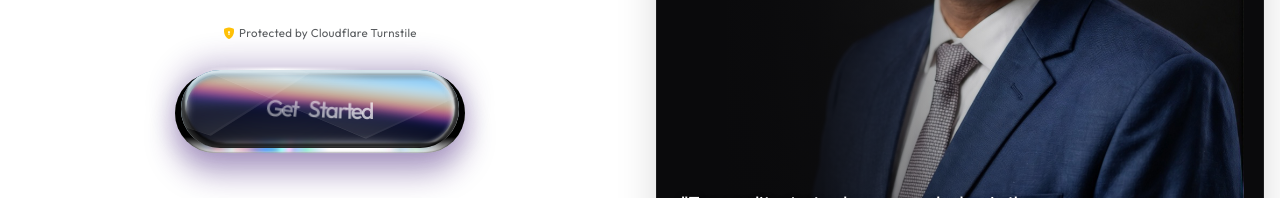
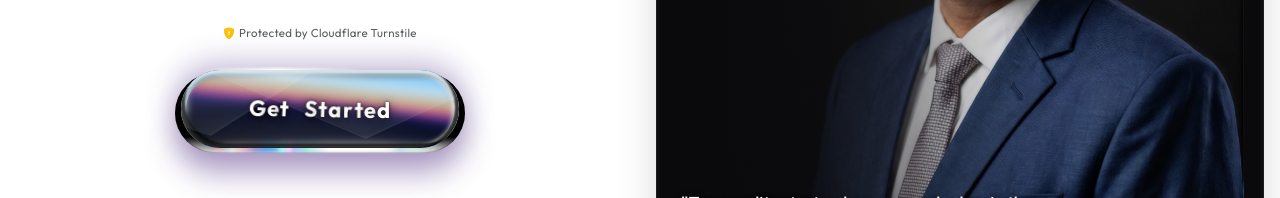
Before and after one commit to hiteshsuthar911/Mts-Decor---Measurment-Sheet-Software, a React (Vite) app: page /login in a window 1280 px wide. Shown: the part 479-677 px from the top of the page. Built offline with nearby package versions, Linux system fonts and the light colour scheme; no server answers.

Commit message:
style: fix visibility, contrast, and letter spacing of Get Started text on login button

```diff
--- a/src/components/UiverseLoginButton.css
+++ b/src/components/UiverseLoginButton.css
@@ -383,8 +383,8 @@
   z-index: 3;
   position: relative;
   height: 100%;
-  font-size: 23px;
-  font-weight: 500;
+  font-size: 22px;
+  font-weight: 700;
   transition: all 0.3s ease;
   overflow: hidden;
   border-radius: calc(var(--radius) * 0.85);
@@ -397,12 +397,15 @@
 
 .uiverse-login-btn-wrapper .text p {
   position: absolute;
-  color: rgba(255, 255, 255, 0.7);
-  letter-spacing: -3px;
+  color: #ffffff;
+  font-weight: 700;
+  letter-spacing: 0.6px;
+  text-shadow: 0 2px 10px rgba(0, 0, 0, 0.9), 0 0 3px rgba(0, 0, 0, 0.95);
   margin: 0;
   display: flex;
   align-items: center;
   justify-content: center;
+  white-space: nowrap;
 }
 
 .uiverse-login-btn-wrapper .text span {
@@ -431,7 +434,7 @@
 
 .uiverse-login-btn-wrapper .text p.state-1 > span {
   opacity: 0;
-  animation: appear 1.5s ease forwards calc(var(--i) * 0.1s);
+  animation: appear 1.2s ease forwards calc(var(--i) * 0.08s);
 }
 
 .uiverse-login-btn-wrapper .text p.state-2 > span {
@@ -475,16 +478,16 @@
 
 @keyframes waveText {
   0% {
-    transform: translateX(-5px) rotate(8deg);
-    opacity: 0.7;
+    transform: translateX(-3px) rotate(4deg);
+    opacity: 1;
   }
   60% {
     opacity: 1;
-    transform: translateY(3px) translateX(2px) rotate(0);
+    transform: translateY(2px) translateX(2px) rotate(0);
   }
   100% {
-    transform: translateX(-5px) rotate(8deg);
-    opacity: 0.7;
+    transform: translateX(-3px) rotate(4deg);
+    opacity: 1;
   }
 }
 
@@ -581,7 +584,7 @@
 /** STATES */
 .uiverse-login-btn-wrapper .area .state-1 span:nth-child(3),
 .uiverse-login-btn-wrapper .area .state-2 span:nth-child(5) {
-  margin-right: 10px;
+  margin-right: 14px;
 }
 
 .uiverse-login-btn-wrapper .area input:checked + .area-button > svg {
```
